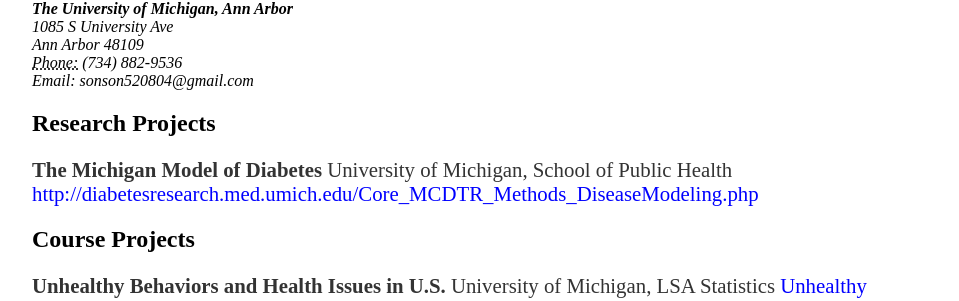
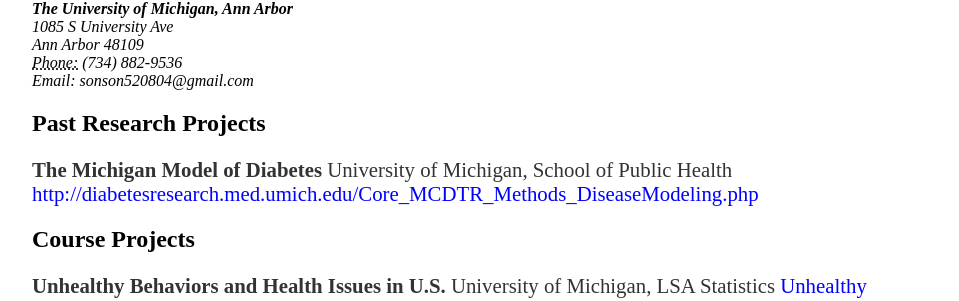
Before and after one commit to son520804/son520804.github.io, a Jekyll site: the page built from cv/index.html, in a window 1280 px wide. Shown: the part 192-493 px from the top of the page, without its empty margins (160-1119 px from the left). Built offline with Jekyll 4.4.1, drawn with Linux system fonts in a browser that asks for light colours.

Commit message:
Update index.html

```diff
--- a/cv/index.html
+++ b/cv/index.html
@@ -2,8 +2,16 @@
 layout: default
 title: CV of Your Name
 ---
+<!DOCTYPE html>
+<html lang="en">
+	<head>
+
+	</head>
+
+	<body>
 
 		<div class="cv">
+
 			<a href="#" class="download" title="Download CV as PDF">Download CV</a>
 			<h1>In Son Zeng</h1>
 			<address>
@@ -14,13 +22,12 @@
 				<span class="obfuscate">Email: sonson520804@gmail.com</span>
 			</address>
 
-					<h2>Research Projects</h2>
+			<h2>Past Research Projects</h2>
+			<p><strong>The Michigan Model of Diabetes</strong> University of Michigan, School of Public Health <a href="#">http://diabetesresearch.med.umich.edu/Core_MCDTR_Methods_DiseaseModeling.php</a></p>
 
-					<p><strong>The Michigan Model of Diabetes</strong> University of Michigan, School of Public Health <a href="#">http://diabetesresearch.med.umich.edu/Core_MCDTR_Methods_DiseaseModeling.php</a></p>
 			<h2>Course Projects</h2>
-
 			<p><strong>Unhealthy Behaviors and Health Issues in U.S.</strong> University of Michigan, LSA Statistics <a href="Individual_Project_Question_2.pdf">Unhealthy Behaviors and Health Issues in U.S.</a></p>
 			<p><strong>The Opioid Prescription in U.S.</strong> University of Michigan, LSA Statistics  <a href="2018 504 assignment 2 insonz.pdf">Opioid Prescription in U.S.</a></p>
-
-
 		</div>
+	</body>
+</html>
```
Lines whose indentation alone changed are shown as unchanged.
